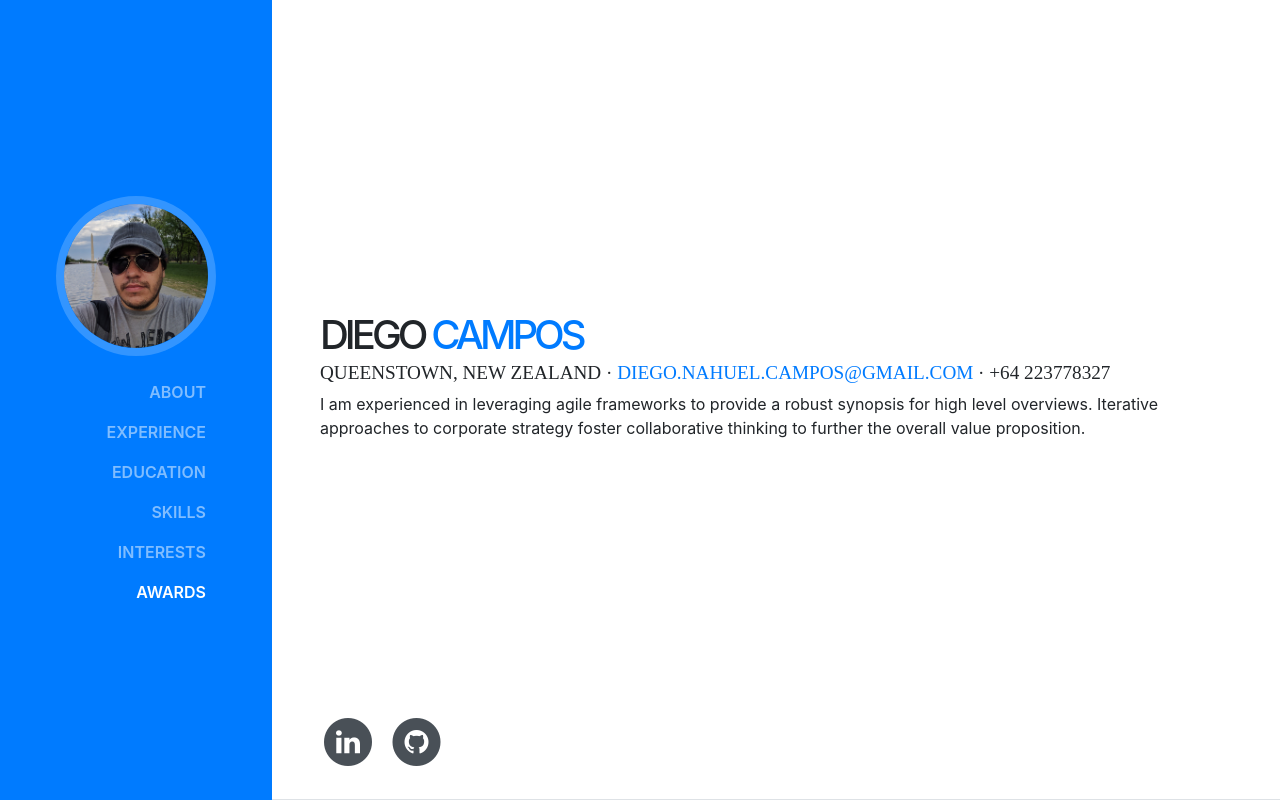
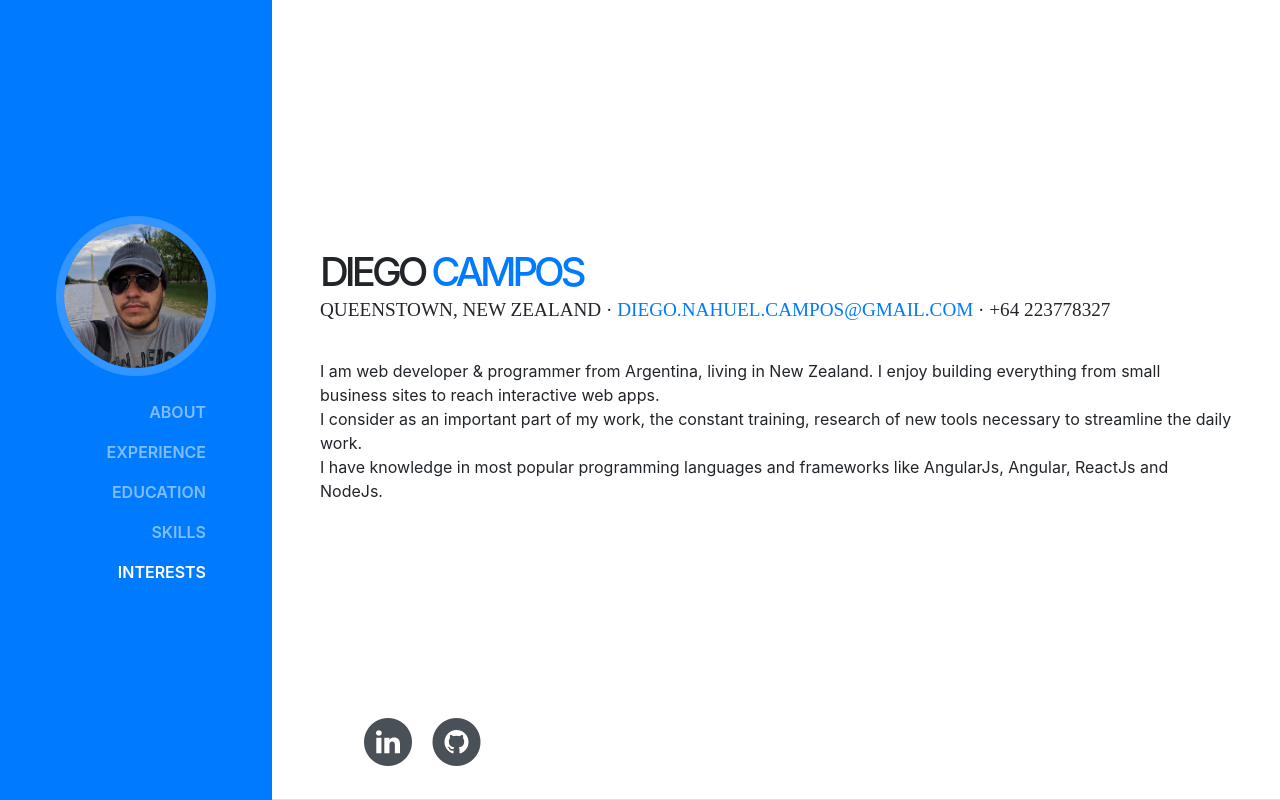
Before and after one commit to diegoncampos/diegoncampos.github.io, a website with bundled scripts: page index.html in a window 1280 px wide. Shown: the top 800 px of the page. Built offline with nearby package versions, Linux system fonts and the light colour scheme; a web font is replaced by a local one.

Commit message:
Improvments

```diff
--- a/index.html
+++ b/index.html
@@ -8,7 +8,7 @@
     <meta name="description" content="">
     <meta name="author" content="">
 
-    <title>Resume - Start Bootstrap Theme</title>
+    <title>Resume - Diego Campos</title>
 
     <!-- Bootstrap core CSS -->
     <link href="vendor/bootstrap/css/bootstrap.min.css" rel="stylesheet">
@@ -25,14 +25,17 @@
     <!-- Custom styles for this template -->
     <link href="css/resume.min.css" rel="stylesheet">
 
+    <!-- Custon Favicon -->
+    <link rel="shortcut icon" type="image/x-icon" href="./favicon.ico">
+
   </head>
 
   <body id="page-top">
 
     <nav class="navbar navbar-expand-lg navbar-dark bg-primary fixed-top" id="sideNav">
       <a class="navbar-brand js-scroll-trigger" href="#page-top">
-        <span class="d-block d-lg-none">Start Bootstrap</span>
-        <span class="d-none d-lg-block">
+        <!-- <span class="d-block d-lg-none">Start Bootstrap</span> -->
+        <!-- <span class="d-none d-lg-block"> -->
           <img class="img-fluid img-profile rounded-circle mx-auto mb-2" src="img/profile.jpg" alt="">
         </span>
       </a>
@@ -56,9 +59,9 @@
           <li class="nav-item">
             <a class="nav-link js-scroll-trigger" href="#interests">Interests</a>
           </li>
-          <li class="nav-item">
+          <!-- <li class="nav-item">
             <a class="nav-link js-scroll-trigger" href="#awards">Awards</a>
-          </li>
+          </li> -->
         </ul>
       </div>
     </nav>
@@ -73,24 +76,15 @@
           <div class="subheading mb-5">Queenstown, New Zealand  ·
             <a href="mailto:name@email.com">diego.nahuel.campos@gmail.com</a> · +64 223778327
           </div>
-          <p class="mb-5">I am experienced in leveraging agile frameworks to provide a robust synopsis for high level overviews. Iterative approaches to corporate strategy foster collaborative thinking to further the overall value proposition.</p>
-          <ul class="list-inline list-social-icons mb-0">
-            <!-- <li class="list-inline-item">
-              <a href="#">
-                <span class="fa-stack fa-lg">
-                  <i class="fa fa-circle fa-stack-2x"></i>
-                  <i class="fa fa-facebook fa-stack-1x fa-inverse"></i>
-                </span>
-              </a>
-            </li> -->
-            <!-- <li class="list-inline-item">
-              <a href="#">
-                <span class="fa-stack fa-lg">
-                  <i class="fa fa-circle fa-stack-2x"></i>
-                  <i class="fa fa-twitter fa-stack-1x fa-inverse"></i>
-                </span>
-              </a>
-            </li> -->
+          <p class="mb-5 about">
+            I am web developer & programmer from Argentina, living in New Zealand.
+            I enjoy building everything from small business sites to reach interactive web apps. <br>
+            I consider as an important part of my work, the constant training, research
+            of new tools necessary to streamline the daily work. <br>
+            I have knowledge in most popular programming languages and frameworks like AngularJs, Angular,
+            ReactJs and NodeJs.
+          </p>
+          <ul class="list-inine list-social-icons mb-0">
             <li class="list-inline-item">
               <a href="https://www.linkedin.com/in/diego-campos-46589066" target="_blank">
                 <span class="fa-stack fa-lg">
@@ -290,7 +284,7 @@
         </div>
       </section>
 
-      <section class="resume-section p-3 p-lg-5 d-flex flex-column" id="awards">
+      <!-- <section class="resume-section p-3 p-lg-5 d-flex flex-column" id="awards">
         <div class="my-auto">
           <h2 class="mb-5">Awards &amp; Certifications</h2>
           <ul class="fa-ul mb-0">
@@ -323,7 +317,7 @@
               Place - James Buchanan High School - Hackathon 2005</li>
           </ul>
         </div>
-      </section>
+      </section> -->
 
     </div>
 
--- a/scss/_global.scss
+++ b/scss/_global.scss
@@ -41,8 +41,6 @@ h2 {
 }
 
 .list-social-icons {
-  position: absolute;
-  bottom: 30px;
   a {
     color: $gray-700;
     &:hover {
--- a/scss/_resume-item.scss
+++ b/scss/_resume-item.scss
@@ -29,3 +29,12 @@ section.resume-section {
     padding-bottom: 3rem !important;
   }
 }
+
+// About
+.list-social-icons {
+  position: absolute;
+  bottom: 30px;
+}
+.about {
+  padding-top: 30px;
+}
```
Also changed, not shown: css/resume.css, css/resume.min.css, favicon.ico (added).
